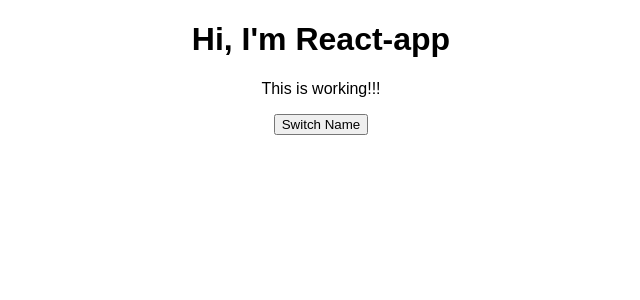
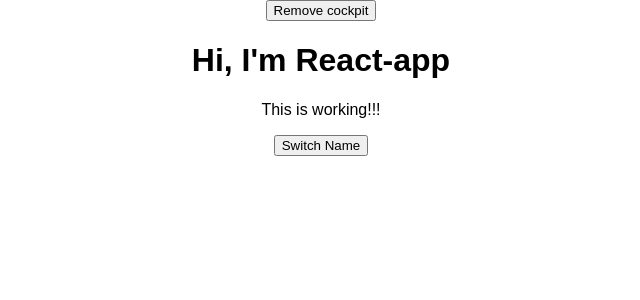
Before and after one commit to sankarbiswas07/react-base-1, a React (Create React App) app: page / in a window 1280 px wide. Shown: the top 300 px of the page, without its empty margins (319-959 px from the left). Built offline with nearby package versions, Linux system fonts and the light colour scheme.

Commit message:
Clean up work with lifecycle Hooks and useEffects

```diff
--- a/src/components/Cockpit/Cockpit.js
+++ b/src/components/Cockpit/Cockpit.js
@@ -10,7 +10,20 @@ const Cockpit = (props) => {
     setTimeout(()=>{
         alert("Some API call to save user list")
     },1000)
-  })
+
+  }, [props.persons]) // mention when to run, means specify to it's attached props
+  // i can write another useEffect hooks for another props
+  // for first time (one one execution during load)
+  useEffect(()=>{
+    console.log("Cockpit.js > useEffect => Load only once")
+    const timer = setTimeout(()=>{
+        alert("One time - API call for analytics may be")
+    },1000)
+    return () => {
+      clearTimeout(timer)
+      console.log("Cleaned UP, chill")
+    }
+  }, [])
 
     let assignedClasses = []
     let btnClass = ""
--- a/src/components/Persons/Persons.js
+++ b/src/components/Persons/Persons.js
@@ -1,39 +1,45 @@
-import React, {Component} from "react"
+import React, { Component } from "react";
 
-import Person from "./Person/Person"
+import Person from "./Person/Person";
 
-class Persons extends Component{
+class Persons extends Component {
   //  static getDerivedStateFromProps(props, state){
   //     console.log("Persons.js > getDerivedStateFromProps")
   //     return state
   //  }
 
-     shouldComponentUpdate(nextProps, nextState){
-        console.log("Persons.js > shouldComponentUpdate")
-        return true
+  componentWillUnmount() {
+    console.log("Persons.js > componentWillUnmount");
   }
 
-     getSnapshotBeforeUpdate(preProps, preState){
-        console.log("Persons.js > getSnapshotBeforeUpdate")
-        return null
+  shouldComponentUpdate(nextProps, nextState) {
+    console.log("Persons.js > shouldComponentUpdate");
+    return true;
   }
 
-     componentDidUpdate(){
-        console.log("Persons.js > componentDidUpdate")
+  getSnapshotBeforeUpdate(preProps, preState) {
+    console.log("Persons.js > getSnapshotBeforeUpdate");
+    return null;
   }
 
-    render(){
-        console.log("Persons.js > rendering...")
+  componentDidUpdate() {
+    console.log("Persons.js > componentDidUpdate");
+  }
+
+  render() {
+    console.log("Persons.js > rendering...");
     return this.props.persons.map((person, index) => {
-        return <Person
+      return (
+        <Person
           click={() => this.props.clicked(index)}
           name={person.name}
           age={person.age}
           key={person.id}
           changed={(event) => this.props.changed(event, person.id)}
         />
-    })
+      );
+    });
   }
 }
 
-export default Persons
+export default Persons;
--- a/src/containers/App.js
+++ b/src/containers/App.js
@@ -16,6 +16,7 @@ class App extends Component {
       { id: "3", name: "indra", age: 24 },
     ],
     displayFlag: false,
+    showCockPit: true,
   };
   static getDerivedStateFromProps(props, state) {
     console.log("App.js > getDerivedStateFromProps");
@@ -24,7 +25,7 @@ class App extends Component {
 
   shouldComponentUpdate(nextProps, nextState) {
     console.log("App.js > shouldComponentUpdate");
-    return true
+    return true;
   }
 
   // getSnapshotBeforeUpdate(nextProps, nextState) {
@@ -95,11 +96,21 @@ class App extends Component {
 
     return (
       <div className="App">
-        <Cockpit
-          clicked={this.nameToggleHandler}
-          persons={this.state.persons}
-          showPerson={this.state.displayFlag}
-        />
+        <button
+          onClick={() => {
+            this.setState({ showCockPit: !this.state.showCockPit});
+          }}
+        >
+          Remove cockpit
+        </button>
+        {this.state.showCockPit ? (
+          <Cockpit
+            clicked={this.nameToggleHandler}
+            persons={this.state.persons}
+            showPerson={this.state.displayFlag}
+          />
+        ) : null}
+
         {person}
       </div>
     );
```
Lines whose indentation alone changed are shown as unchanged.
